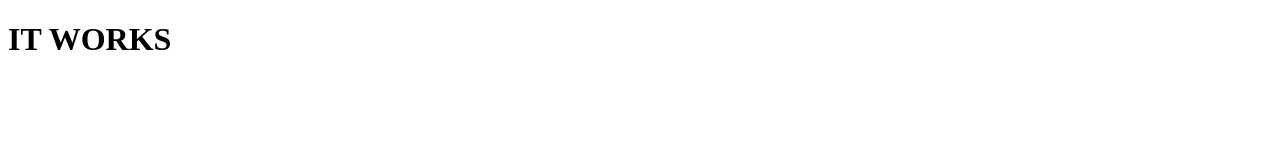
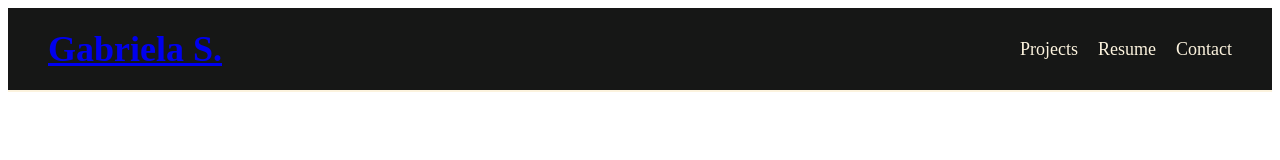
Before and after one commit to gaby-yS/COGS-125-Project, a Next.js app: page / in a window 1280 px wide. Shown: the top 160 px of the page. Built offline with nearby package versions, Linux system fonts and the light colour scheme.

Commit message:
fix navbar imports

```diff
--- a/src/app/contacts/page.js
+++ b/src/app/contacts/page.js
@@ -5,9 +5,9 @@ import Image from "next/image";
 import styles from "./page.module.css";
 import Link from "next/link";
 import { useState } from "react";
-import Navbar from "./components/Navbar";
+import Navbar from "@/app/components/Navbar";
 
-export default function Home() {
+export default function contacts() {
   const [show, setShow] = useState(false);
   return (
     <div>
--- a/src/app/page.js
+++ b/src/app/page.js
@@ -1,14 +1,11 @@
-export default function Page() {
-  return <h1>IT WORKS</h1>;
-}
-/**'use client';
+'use client';
 
 
 import Image from "next/image";
 import styles from "./page.module.css";
 import Link from "next/link";
 import { useState } from "react";
-import Navbar from "./components/Navbar";
+import Navbar from "@/app/components/Navbar";
 
 export default function Home() {
   const [show, setShow] = useState(false);
@@ -66,4 +63,4 @@ export default function Home() {
     </div>
 
   );
-}**/
+}
--- a/src/app/projects/page.js
+++ b/src/app/projects/page.js
@@ -5,9 +5,9 @@ import Image from "next/image";
 import styles from "./page.module.css";
 import Link from "next/link";
 import { useState } from "react";
-import Navbar from "./components/Navbar";
+import Navbar from "@/app/components/Navbar";";
 
-export default function Home() {
+export default function projects() {
   const [show, setShow] = useState(false);
   return (
     <div>
--- a/src/app/resume/page.js
+++ b/src/app/resume/page.js
@@ -5,9 +5,9 @@ import Image from "next/image";
 import styles from "./page.module.css";
 import Link from "next/link";
 import { useState } from "react";
-import Navbar from "./components/Navbar";
+import Navbar from "@/app/components/Navbar";
 
-export default function Home() {
+export default function resume() {
   const [show, setShow] = useState(false);
   return (
     <div>
```
